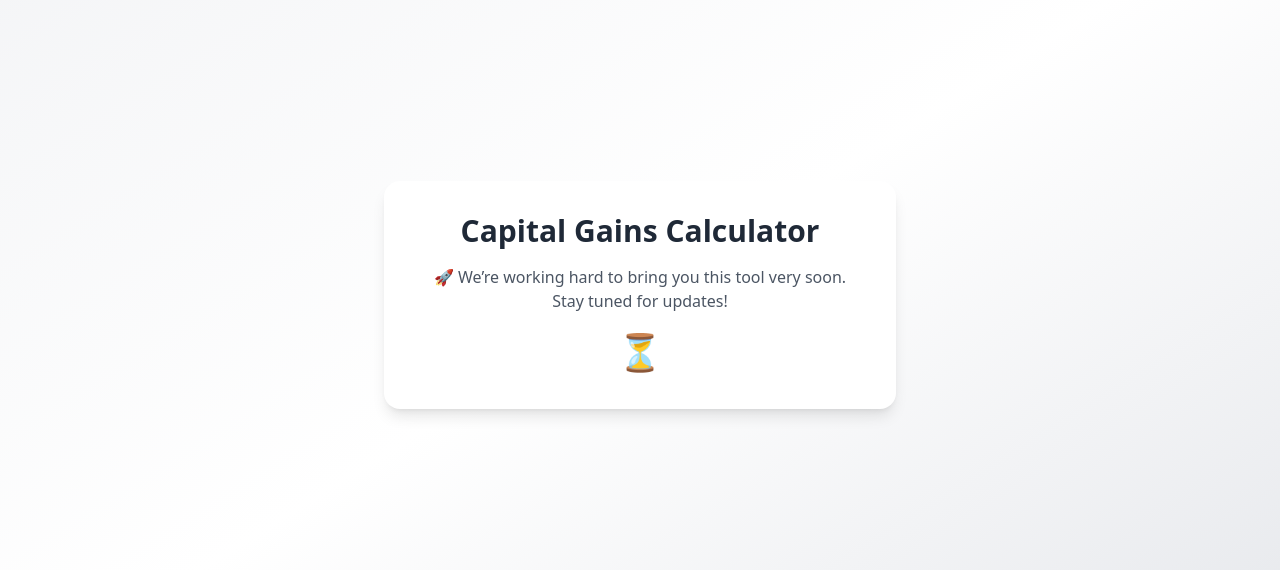
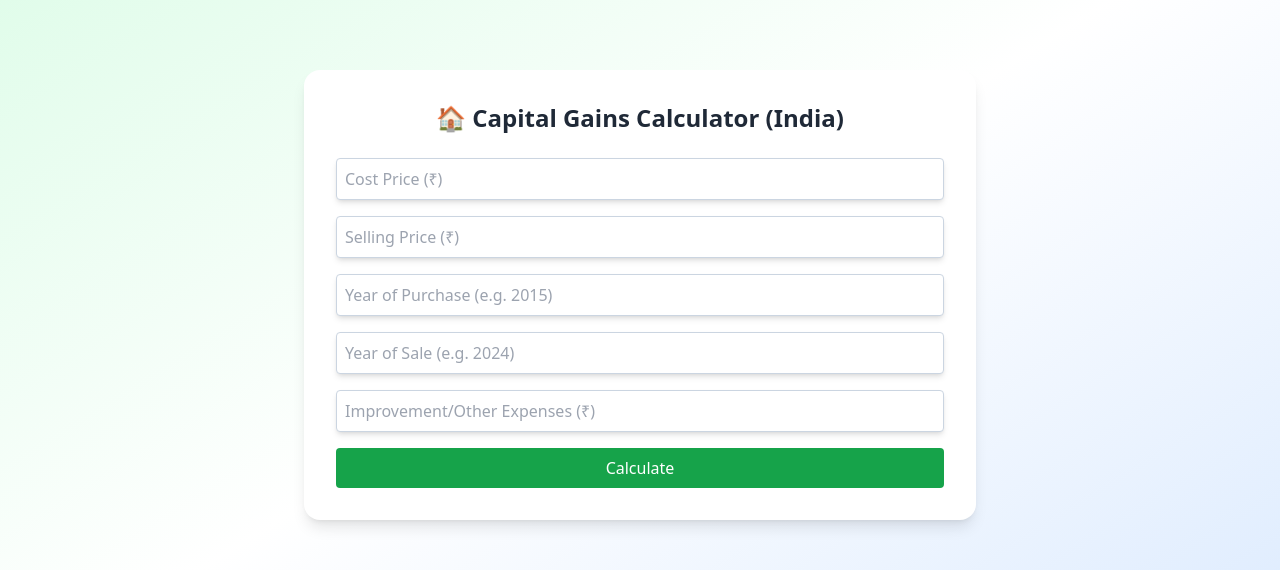
Before and after one commit to venupala-tt/propnz, a Next.js app: page /pages/cgc in a window 1280 px wide. Shown: the part 217-787 px from the top of the page. Built offline with nearby package versions, Linux system fonts and the light colour scheme.

Commit message:
Update page.tsx

```diff
--- a/app/pages/cgc/page.tsx
+++ b/app/pages/cgc/page.tsx
@@ -1,15 +1,162 @@
-export default function CapitalGainsCalculatorComingSoon() {
+"use client";
+
+import { useState } from "react";
+
+// Example Cost Inflation Index (CII) values (India) - can be extended
+const CII: Record<number, number> = {
+  2001: 100,
+  2010: 167,
+  2015: 254,
+  2016: 264,
+  2017: 272,
+  2018: 280,
+  2019: 289,
+  2020: 301,
+  2021: 317,
+  2022: 331,
+  2023: 348,
+  2024: 360,
+};
+
+export default function CapitalGainsCalculatorPage() {
+  const [costPrice, setCostPrice] = useState<number | "">("");
+  const [sellingPrice, setSellingPrice] = useState<number | "">("");
+  const [purchaseYear, setPurchaseYear] = useState<number | "">("");
+  const [saleYear, setSaleYear] = useState<number | "">("");
+  const [expenses, setExpenses] = useState<number | "">("");
+
+  const [result, setResult] = useState<{
+    type: string;
+    gain: number;
+    tax: number;
+  } | null>(null);
+
+  const handleCalculate = () => {
+    if (
+      costPrice === "" ||
+      sellingPrice === "" ||
+      purchaseYear === "" ||
+      saleYear === "" ||
+      isNaN(Number(costPrice)) ||
+      isNaN(Number(sellingPrice)) ||
+      isNaN(Number(purchaseYear)) ||
+      isNaN(Number(saleYear))
+    ) {
+      setResult(null);
+      return;
+    }
+
+    const cp = Number(costPrice);
+    const sp = Number(sellingPrice);
+    const exp = expenses ? Number(expenses) : 0;
+    const pYear = Number(purchaseYear);
+    const sYear = Number(saleYear);
+
+    const holdingPeriod = sYear - pYear;
+    let capitalGain = 0;
+    let tax = 0;
+
+    if (holdingPeriod <= 2) {
+      // Short-term capital gain
+      capitalGain = sp - cp - exp;
+      tax = capitalGain > 0 ? capitalGain * 0.30 : 0;
+      setResult({
+        type: "Short-Term Capital Gain (STCG)",
+        gain: capitalGain,
+        tax,
+      });
+    } else {
+      // Long-term capital gain with CII
+      const purchaseCII = CII[pYear] || CII[2001]; // fallback if not found
+      const saleCII = CII[sYear] || CII[2024]; // fallback if not found
+      const indexedCost = cp * (saleCII / purchaseCII);
+
+      capitalGain = sp - indexedCost - exp;
+      tax = capitalGain > 0 ? capitalGain * 0.20 : 0;
+
+      setResult({
+        type: "Long-Term Capital Gain (LTCG with Indexation)",
+        gain: capitalGain,
+        tax,
+      });
+    }
+  };
+
   return (
-    <section className="flex items-center justify-center min-h-screen bg-gradient-to-br from-gray-100 via-white to-gray-200">
-      <div className="text-center p-8 bg-white rounded-2xl shadow-lg max-w-lg">
-        <h1 className="text-3xl font-bold mb-4 text-gray-800">
-          Capital Gains Calculator
+    <section className="flex items-center justify-center min-h-screen bg-gradient-to-br from-green-100 via-white to-blue-100 p-6">
+      <div className="bg-white rounded-2xl shadow-lg p-8 max-w-2xl w-full">
+        <h1 className="text-2xl font-bold text-center mb-6 text-gray-800">
+          🏠 Capital Gains Calculator (India)
         </h1>
-        <p className="text-gray-600 mb-6">
-          🚀 We’re working hard to bring you this tool very soon.
-          Stay tuned for updates!
-        </p>
-        <div className="animate-bounce text-4xl">⏳</div>
+
+        {/* Input Form */}
+        <div className="space-y-4">
+          <input
+            type="number"
+            placeholder="Cost Price (₹)"
+            value={costPrice}
+            onChange={(e) => setCostPrice(e.target.value === "" ? "" : Number(e.target.value))}
+            className="w-full border p-2 rounded"
+          />
+          <input
+            type="number"
+            placeholder="Selling Price (₹)"
+            value={sellingPrice}
+            onChange={(e) => setSellingPrice(e.target.value === "" ? "" : Number(e.target.value))}
+            className="w-full border p-2 rounded"
+          />
+          <input
+            type="number"
+            placeholder="Year of Purchase (e.g. 2015)"
+            value={purchaseYear}
+            onChange={(e) =>
+              setPurchaseYear(e.target.value === "" ? "" : Number(e.target.value))
+            }
+            className="w-full border p-2 rounded"
+          />
+          <input
+            type="number"
+            placeholder="Year of Sale (e.g. 2024)"
+            value={saleYear}
+            onChange={(e) =>
+              setSaleYear(e.target.value === "" ? "" : Number(e.target.value))
+            }
+            className="w-full border p-2 rounded"
+          />
+          <input
+            type="number"
+            placeholder="Improvement/Other Expenses (₹)"
+            value={expenses}
+            onChange={(e) => setExpenses(e.target.value === "" ? "" : Number(e.target.value))}
+            className="w-full border p-2 rounded"
+          />
+
+          <button
+            onClick={handleCalculate}
+            className="w-full bg-green-600 text-white py-2 rounded hover:bg-green-700 transition"
+          >
+            Calculate
+          </button>
+        </div>
+
+        {/* Results */}
+        {result && (
+          <div className="mt-6 text-center bg-gray-50 p-4 rounded-lg shadow-inner">
+            <h2 className="text-xl font-semibold text-gray-800 mb-2">{result.type}</h2>
+            <p className="text-lg text-gray-700">
+              Capital Gain:{" "}
+              <span className="text-green-600 font-bold">
+                ₹ {result.gain.toLocaleString(undefined, { maximumFractionDigits: 2 })}
+              </span>
+            </p>
+            <p className="text-lg text-gray-700">
+              Estimated Tax:{" "}
+              <span className="text-red-600 font-bold">
+                ₹ {result.tax.toLocaleString(undefined, { maximumFractionDigits: 2 })}
+              </span>
+            </p>
+          </div>
+        )}
       </div>
     </section>
   );
```
